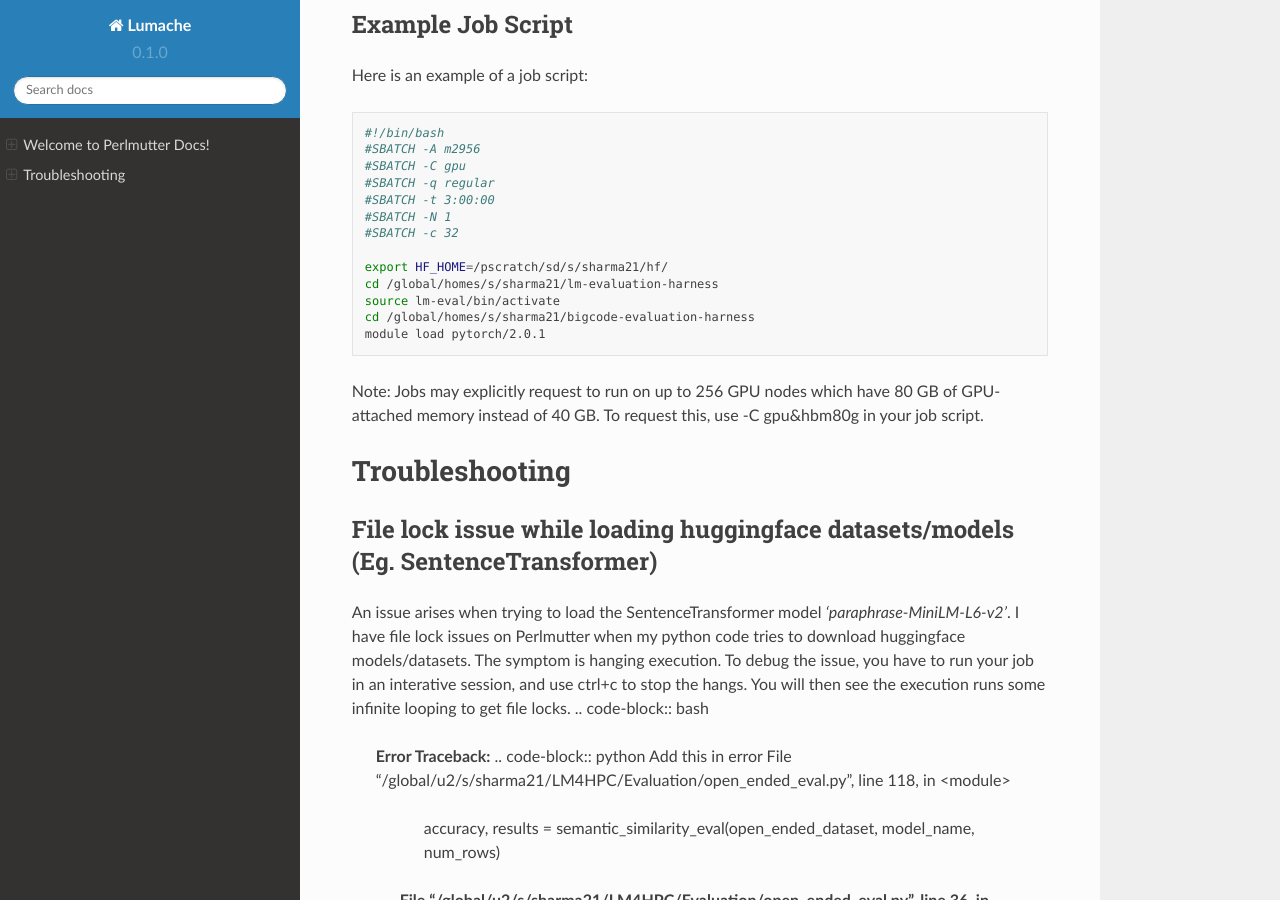
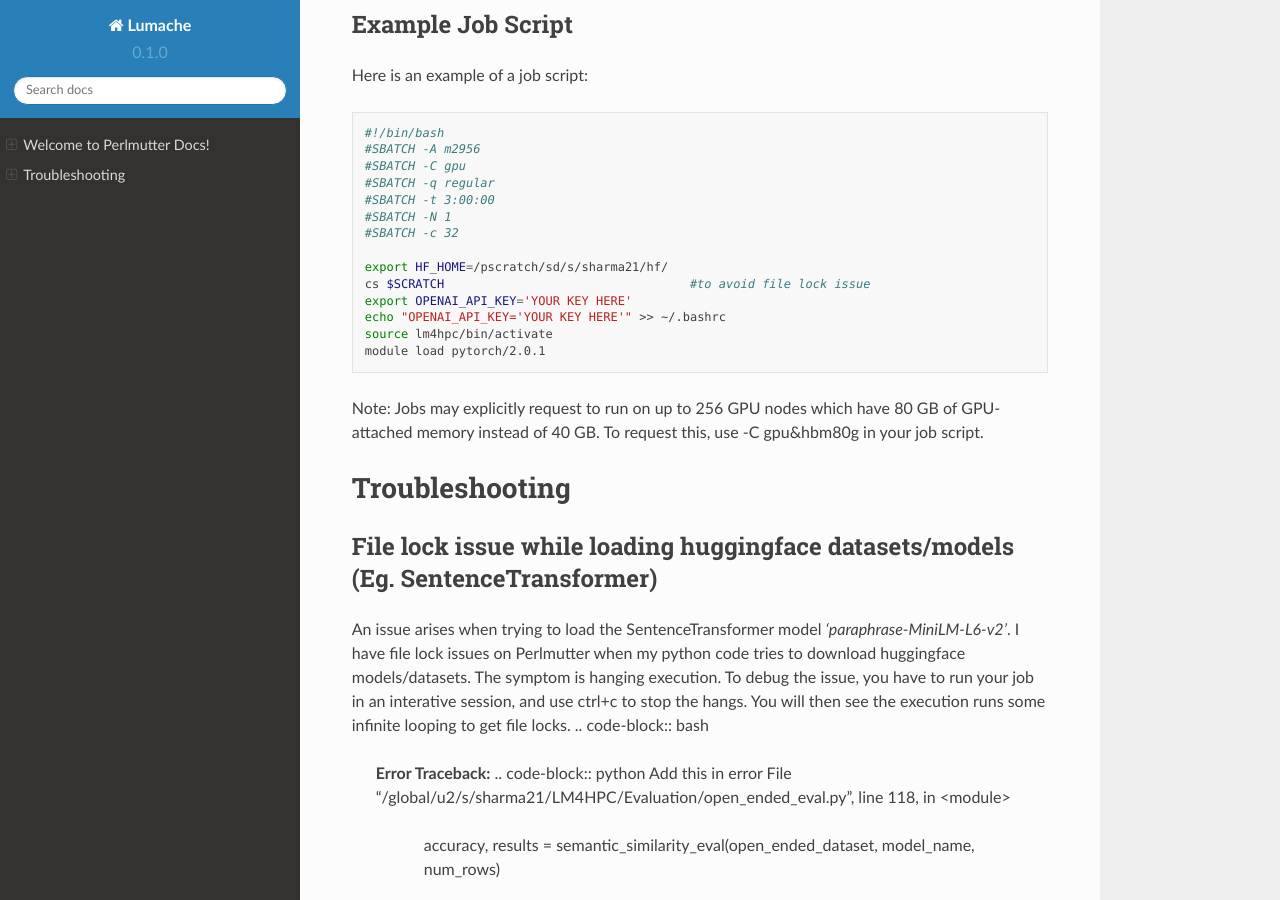
Before and after one commit to HPC-FAIR/Perlmutter-docs, a Sphinx documentation site: the page built from docs/source/index.rst, in a window 1280 px wide and 900 px high, scrolled down 1887 px. Built offline with Sphinx 7.4.7 and the Read the Docs theme 2.0.0, drawn with Linux system fonts in a browser that asks for light colours; some of the changed text lies outside the part shown.

Commit message:
Update index.rst

```diff
--- a/docs/source/index.rst
+++ b/docs/source/index.rst
@@ -100,9 +100,10 @@ Here is an example of a job script:
    #SBATCH -c 32
 
    export HF_HOME=/pscratch/sd/s/sharma21/hf/
-   cd /global/homes/s/sharma21/lm-evaluation-harness
-   source lm-eval/bin/activate
-   cd /global/homes/s/sharma21/bigcode-evaluation-harness
+   cs $SCRATCH                                  #to avoid file lock issue
+   export OPENAI_API_KEY='YOUR KEY HERE'
+   echo "OPENAI_API_KEY='YOUR KEY HERE'" >> ~/.bashrc
+   source lm4hpc/bin/activate
    module load pytorch/2.0.1
 
 Note: Jobs may explicitly request to run on up to 256 GPU nodes which have 80 GB of GPU-attached memory instead of 40 GB. To request this, use -C gpu&hbm80g in your job script.
@@ -140,3 +141,13 @@ An issue arises when trying to load the SentenceTransformer model `'paraphrase-M
 https://docs.nersc.gov/performance/io/dvs/#do-not-use-file-locking
 DVS doesn't support file locking. It's turned off by default for most codes at NERSC (including HDF5). If you do need to use any kind of file locking, please use Perlmutter Scratch.
 Keep your entire code and environment in $SCRATCH directory and run code from there. However, keep in mind that the file system is purged, which may result in portions of the software stack being removed unexpectedly. You can back up your code at HPSS https://docs.nersc.gov/filesystems/archive/
+
+Accessing wrong/old OpenAI API key from .bashrc
+----------------------------------------
+An older API key was being accessed while running jobs despite setting the environment variable in the .bashrc
+I set the environment variable in the script in both these ways and refresh the .bashrc everytime while running the jobs. Not exactly sure where the issue arises.
+
+.. code-block:: bash
+    export OPENAI_API_KEY='YOUR KEY HERE'
+    echo "OPENAI_API_KEY='YOUR KEY HERE'" >> ~/.bashrc
+    source ~/.bashrc
```
